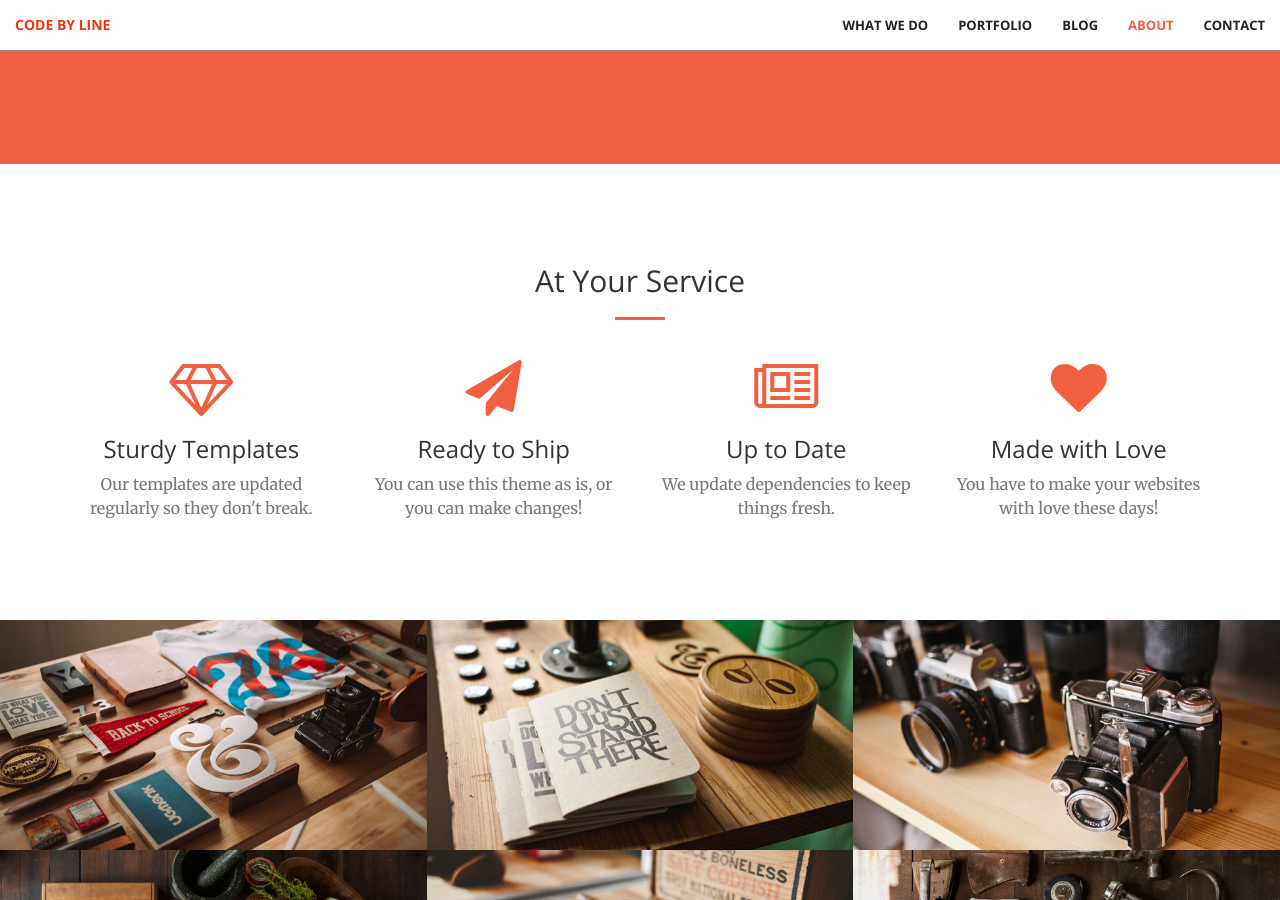
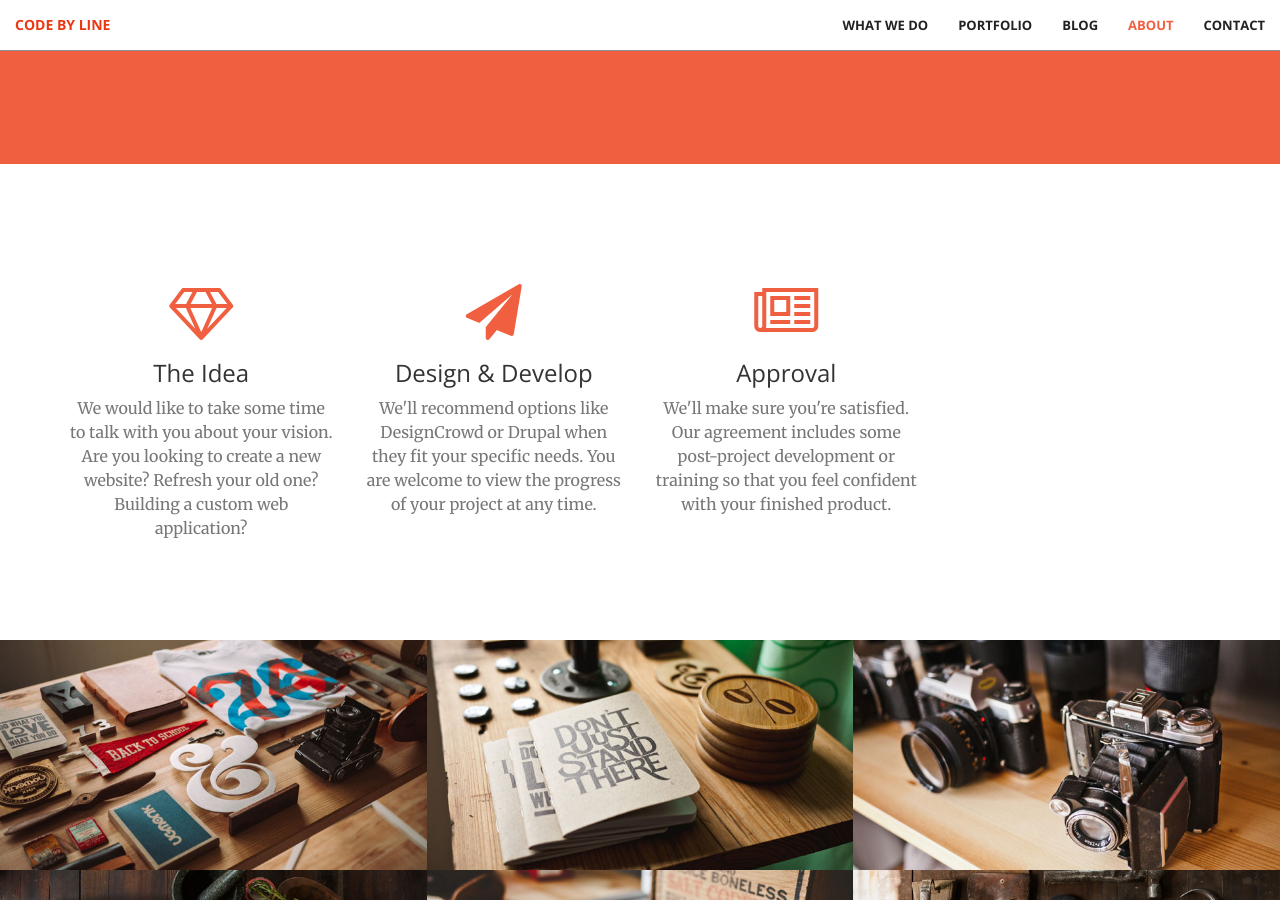
Before and after one commit to code-by-line/code-by-line.github.io, a Jekyll site: the page built from index.html, in a window 1280 px wide and 900 px high, scrolled down 1080 px. Built offline with Jekyll 4.4.1, drawn with Linux system fonts in a browser that asks for light colours.

Commit message:
Update services.html

```diff
--- a/_includes/services.html
+++ b/_includes/services.html
@@ -1,40 +1,25 @@
 <section id="services">
-    <div class="container">
-        <div class="row">
-            <div class="col-lg-12 text-center">
-                <h2 class="section-heading">At Your Service</h2>
-                <hr class="primary">
-            </div>
-        </div>
-    </div>
     <div class="container">
         <div class="row">
             <div class="col-lg-3 col-md-6 text-center">
                 <div class="service-box">
                     <i class="fa fa-4x fa-diamond wow bounceIn text-primary"></i>
-                    <h3>Sturdy Templates</h3>
-                    <p class="text-muted">Our templates are updated regularly so they don't break.</p>
+                    <h3>The Idea</h3>
+                    <p class="text-muted">We would like to take some time to talk with you about your vision. Are you looking to create a new website? Refresh your old one? Building a custom web application?</p>
                 </div>
             </div>
             <div class="col-lg-3 col-md-6 text-center">
                 <div class="service-box">
                     <i class="fa fa-4x fa-paper-plane wow bounceIn text-primary" data-wow-delay=".1s"></i>
-                    <h3>Ready to Ship</h3>
-                    <p class="text-muted">You can use this theme as is, or you can make changes!</p>
+                    <h3>Design & Develop</h3>
+                    <p class="text-muted">We'll recommend options like DesignCrowd or Drupal when they fit your specific needs. You are welcome to view the progress of your project at any time.</p>
                 </div>
             </div>
             <div class="col-lg-3 col-md-6 text-center">
                 <div class="service-box">
                     <i class="fa fa-4x fa-newspaper-o wow bounceIn text-primary" data-wow-delay=".2s"></i>
-                    <h3>Up to Date</h3>
-                    <p class="text-muted">We update dependencies to keep things fresh.</p>
-                </div>
-            </div>
-            <div class="col-lg-3 col-md-6 text-center">
-                <div class="service-box">
-                    <i class="fa fa-4x fa-heart wow bounceIn text-primary" data-wow-delay=".3s"></i>
-                    <h3>Made with Love</h3>
-                    <p class="text-muted">You have to make your websites with love these days!</p>
+                    <h3>Approval</h3>
+                    <p class="text-muted">We'll make sure you're satisfied. Our agreement includes some post-project development or training so that you feel confident with your finished product.</p>
                 </div>
             </div>
         </div>
```
